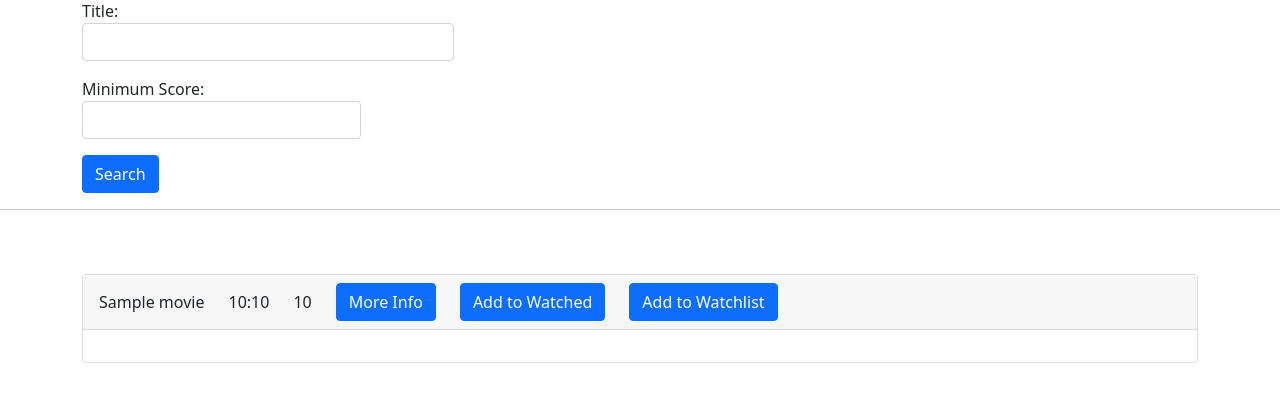
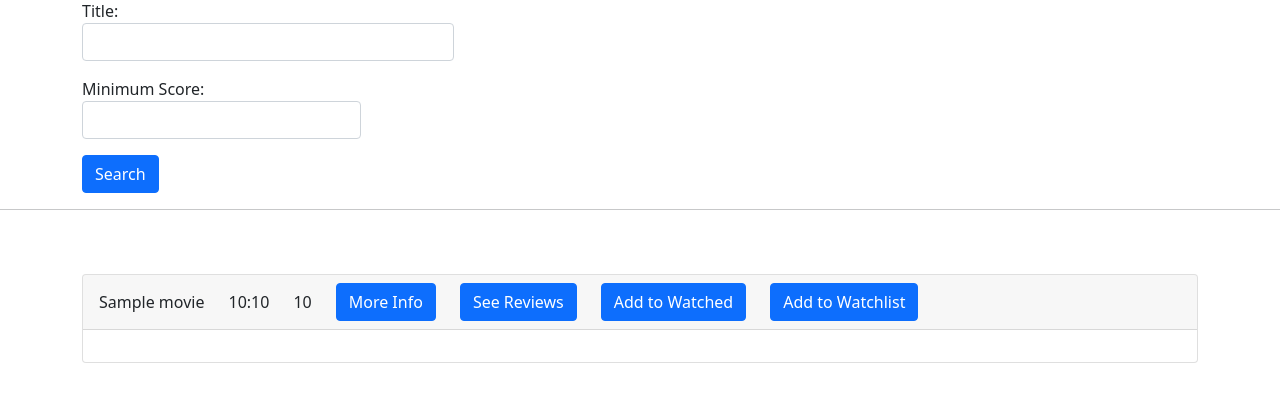
Before and after one commit to willbelcher/CS4750_moviedb_proj, a Django app: template mainapp/templates/mainapp/search_movies.html in a window 1280 px wide. Shown: the part 81-483 px from the top of the page. Run offline with Django 5.2, Linux system fonts and the light colour scheme; the template is opened without the code that fills it: most values are stand-ins (such as "Sample title", 1, 10 or a date in 2020); parts of the project's set-up code (start-up, migrations or seed data) failed here and were passed over.

Commit message:
view reviews from movie search

```diff
--- a/mainapp/templates/mainapp/search_movies.html
+++ b/mainapp/templates/mainapp/search_movies.html
@@ -66,6 +66,11 @@
                                         <button class="btn btn-primary" type="button" data-bs-toggle="modal" data-bs-target="#extra_info_{{ forloop.counter }}">
                                             More Info
                                         </button>
+                                    </div>
+                                    <div class="col-auto">
+                                        <a class="btn btn-primary" type="button" href="{% url 'mainapp:view_movie' movie.movie_id %}">
+                                            See Reviews
+                                        </a>
                                     </div>
                                     {% if movie.watched %}
                                     {% elif movie.watchlist %}
```
